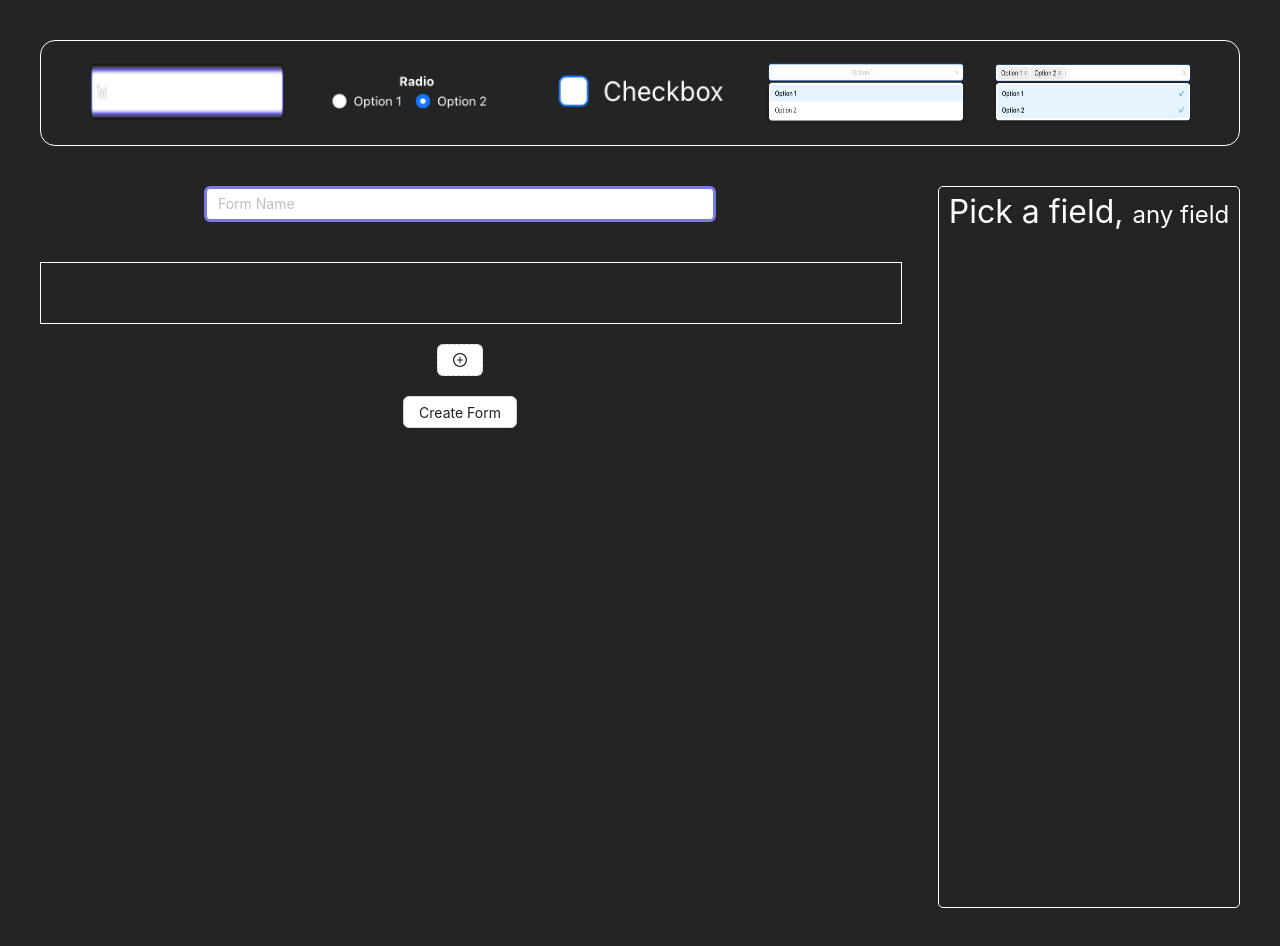
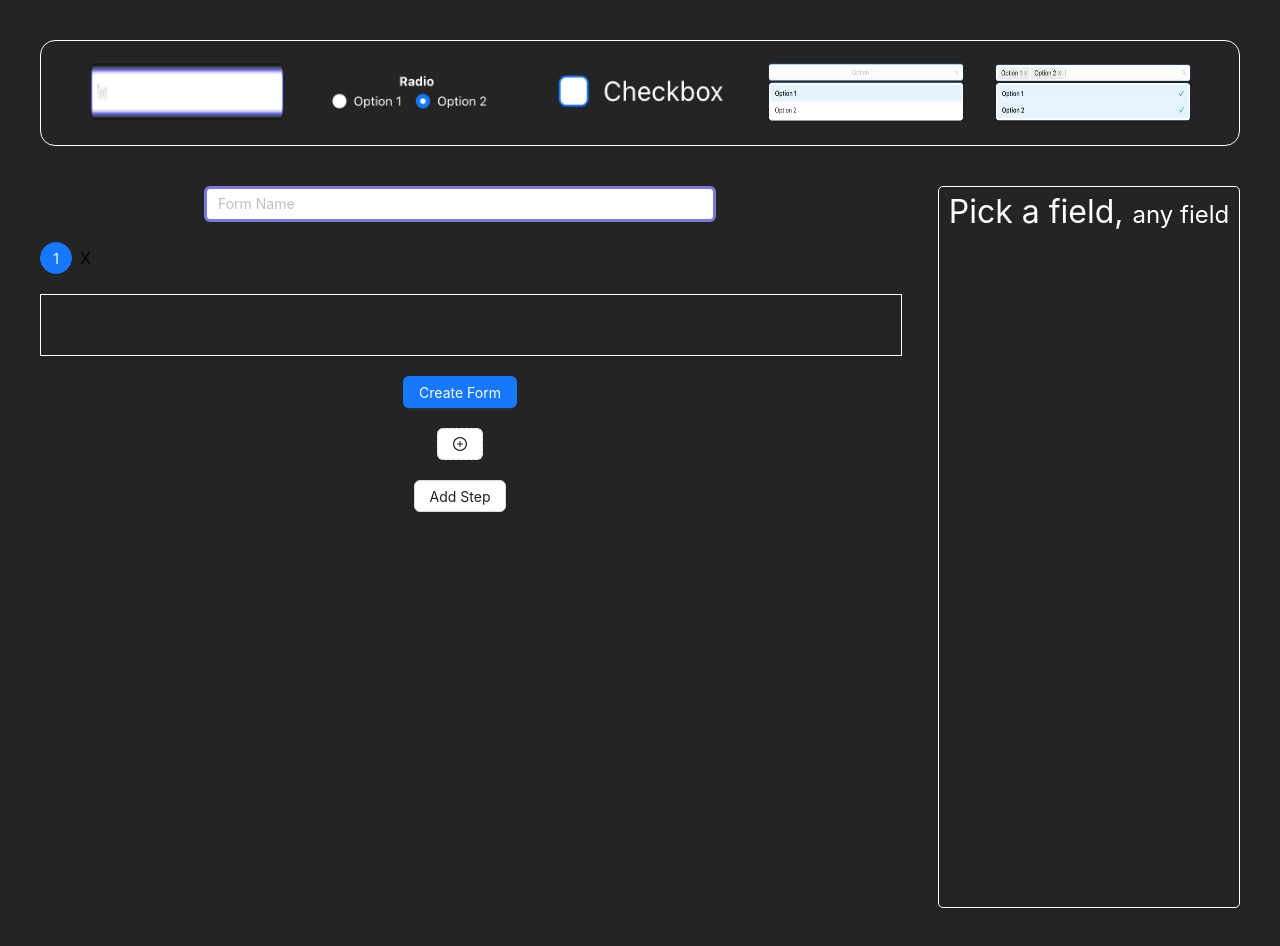
Before and after one commit to SPARTACUS5329/reg-form-cms-client, a React (Vite) app: page /create-form in a window 1280 px wide. Built offline with nearby package versions, Linux system fonts and the light colour scheme.

Commit message:
steps being created

```diff
--- a/src/components/EditWindow.tsx
+++ b/src/components/EditWindow.tsx
@@ -9,7 +9,6 @@ import {
 	Row as AntRow,
 	Select,
 	Typography,
-	Checkbox,
 } from "antd";
 import { elements, validators, widths } from "../utils/elements";
 import ExtraData from "./ExtraData";
@@ -23,7 +22,7 @@ function EditWindow({
 	setCurrentElement,
 }: {
 	currentElement: FormElement;
-	setCurrentForm: Dispatch<SetStateAction<FormRow[]>>;
+	setCurrentForm: Dispatch<SetStateAction<FormRow[][]>>;
 	setCurrentElement: Dispatch<SetStateAction<FormElement | undefined>>;
 }) {
 	const [currentElementType, setCurrentElementType] = useState<ElementType>(
@@ -33,7 +32,8 @@ function EditWindow({
 
 	const handleFinish = (values: FormElementParameters) => {
 		setCurrentForm((form) =>
-			form.map((row) => ({
+			form.map((step) =>
+				step.map((row) => ({
 					rowID: row.rowID,
 					elements: row.elements.map((element: FormElement) => {
 						if (element.name !== currentElement.name) return element;
@@ -42,17 +42,20 @@ function EditWindow({
 						return newElement;
 					}),
 				}))
+			)
 		);
 	};
 
 	const handleDelete = () => {
 		setCurrentForm((form) =>
-			form.map((row) => ({
+			form.map((step) =>
+				step.map((row) => ({
 					rowID: row.rowID,
 					elements: row.elements.filter(
 						(element: FormElement) => element.name !== currentElement.name
 					),
 				}))
+			)
 		);
 	};
 
--- /dev/null
+++ b/src/components/MultiStep.tsx
@@ -0,0 +1,60 @@
+import React, { Dispatch, SetStateAction } from "react";
+import { Button, Steps } from "antd";
+import { FormRow } from "../utils/types";
+import FormElement from "../utils/classes/FormElement";
+import generateFormSteps from "../utils/generateFormSteps";
+
+function MultiStep({
+	currentStep,
+	setCurrentStep,
+	currentForm,
+	setCurrentForm,
+	setCurrentElement,
+	handleSubmit,
+}: {
+	currentStep: number;
+	setCurrentStep: Dispatch<SetStateAction<number>>;
+	currentForm: FormRow[][];
+	setCurrentForm: Dispatch<SetStateAction<FormRow[][]>>;
+	setCurrentElement: Dispatch<SetStateAction<FormElement | undefined>>;
+	handleSubmit: () => Promise<void>;
+}) {
+	const steps = generateFormSteps(currentForm, setCurrentForm, setCurrentElement);
+
+	const nextStep = () => {
+		setCurrentStep(currentStep + 1);
+	};
+
+	const prevStep = () => {
+		setCurrentStep(currentStep - 1);
+	};
+
+	return (
+		<>
+			<Steps
+				current={currentStep}
+				items={steps.map((step) => ({ key: step.title, title: step.title }))}
+			/>
+			{steps[currentStep].content}
+			<div style={{ marginTop: "20px" }}>
+				{currentStep > 0 && (
+					<Button style={{ margin: "0 8px" }} onClick={prevStep}>
+						Previous
+					</Button>
+				)}
+				{currentStep < steps.length - 1 && (
+					<Button type="primary" onClick={nextStep}>
+						Next
+					</Button>
+				)}
+				{currentStep === steps.length - 1 && (
+					<Button type="primary" onClick={handleSubmit}>
+						Create Form
+					</Button>
+				)}
+			</div>
+		</>
+	);
+}
+
+export default MultiStep;
--- a/src/components/Row.tsx
+++ b/src/components/Row.tsx
@@ -13,7 +13,7 @@ function Row({
 	setCurrentElement,
 }: {
 	row: FormRow;
-	setCurrentForm: Dispatch<SetStateAction<FormRow[]>>;
+	setCurrentForm: Dispatch<SetStateAction<FormRow[][]>>;
 	setCurrentElement: Dispatch<SetStateAction<FormElement | undefined>>;
 }) {
 	// isOver is a stateful boolean used to check if an item is hovering
@@ -37,8 +37,10 @@ function Row({
 			Validation["NONE"],
 			false
 		);
-		setCurrentForm((currentForm) =>
-			currentForm.map((curr) =>
+		console.log(row.rowID);
+		setCurrentForm((steps) =>
+			steps.map((step) =>
+				step.map((curr) =>
 					curr.rowID === row.rowID
 						? {
 								rowID: curr.rowID,
@@ -46,6 +48,7 @@ function Row({
 								// eslint-disable-next-line no-mixed-spaces-and-tabs
 						  }
 						: curr
+				)
 			)
 		);
 	};
--- /dev/null
+++ b/src/components/Step.tsx
@@ -0,0 +1,29 @@
+import React, { Dispatch, SetStateAction } from "react";
+import { FormRow } from "../utils/types";
+import Row from "./Row";
+import FormElement from "../utils/classes/FormElement";
+
+function Step({
+	currentStep,
+	setCurrentForm,
+	setCurrentElement,
+}: {
+	currentStep: FormRow[];
+	setCurrentForm: Dispatch<SetStateAction<FormRow[][]>>;
+	setCurrentElement: Dispatch<SetStateAction<FormElement | undefined>>;
+}) {
+	return (
+		<div>
+			{currentStep.map((row, index: number) => (
+				<Row
+					key={index}
+					row={row}
+					setCurrentForm={setCurrentForm}
+					setCurrentElement={setCurrentElement}
+				/>
+			))}
+		</div>
+	);
+}
+
+export default Step;
--- a/src/pages/CreateForm.tsx
+++ b/src/pages/CreateForm.tsx
@@ -1,32 +1,46 @@
-import React, { useState } from "react";
+import React, { useEffect, useState } from "react";
 import { NotificationType, FormRow } from "../utils/types";
 import FormElement from "../utils/classes/FormElement";
 import { FormContext } from "../utils/FormContext";
-import { Button, Input, Typography } from "antd";
+import { Button, Input, Typography, Steps } from "antd";
 import axios from "../config/_axios";
 import openNotification from "../utils/openNotification";
 import Toolbar from "../components/Toolbar";
 import { PlusCircleOutlined } from "@ant-design/icons";
 import getNextID from "../utils/getNextID";
-import Row from "../components/Row";
 import EditWindow from "../components/EditWindow";
+import generateFormSteps from "../utils/generateFormSteps";
+import MultiStep from "../components/MultiStep";
 
 const { Text } = Typography;
 const rowIDGenerator = getNextID(0);
 
 function CreateForm() {
 	const [formName, setFormName] = useState<string>("");
-	const [currentForm, setCurrentForm] = useState<FormRow[]>([
+	const [currentStep, setCurrentStep] = useState<number>(0);
+	const [currentForm, setCurrentForm] = useState<FormRow[][]>([
+		[
 			{
 				rowID: 0,
 				elements: [],
 			},
+		],
 	]);
 	const [currentElement, setCurrentElement] = useState<FormElement>();
 
 	const handleNewRow = () => {
 		const newRowID = rowIDGenerator.next().value;
-		setCurrentForm((curr) => [...curr, { rowID: newRowID, elements: [] }]);
+		setCurrentForm((curr) => {
+			const temp = [...curr];
+			temp[temp.length - 1].push({ rowID: newRowID, elements: [] });
+			return temp;
+		});
+	};
+
+	const handleNewStep = () => {
+		// const newRowID = rowIDGenerator.next().value;
+		setCurrentForm((curr) => [...curr, []]);
+		setCurrentStep(currentStep + 1);
 	};
 
 	const handleSubmit = async () => {
@@ -34,15 +48,16 @@ function CreateForm() {
 			if (formName === "") {
 				return openNotification(NotificationType["ERROR"], "Invalid form name");
 			}
-			const result = await axios.post("/create-form", {
-				name: formName,
-				rows: currentForm,
-			});
-			if (result.data === "SUCCESS") {
-				setFormName("");
-				return openNotification(NotificationType["SUCCESS"], "Form created successfully");
-			}
-			return openNotification(NotificationType["ERROR"], "An error occurred");
+			console.log(currentForm);
+			// const result = await axios.post("/create-form", {
+			// 	name: formName,
+			// 	rows: currentForm,
+			// });
+			// if (result.data === "SUCCESS") {
+			// 	setFormName("");
+			// 	return openNotification(NotificationType["SUCCESS"], "Form created successfully");
+			// }
+			// return openNotification(NotificationType["ERROR"], "An error occurred");
 		} catch (error) {
 			console.error(error);
 		}
@@ -63,28 +78,24 @@ function CreateForm() {
 						}}
 						style={{ marginBottom: "20px", width: "40vw" }}
 					/>
-					{currentForm.map((row, index: number) => (
-						<Row
-							key={index}
-							row={row}
+					<MultiStep
+						currentStep={currentStep}
+						setCurrentStep={setCurrentStep}
+						currentForm={currentForm}
 						setCurrentForm={setCurrentForm}
 						setCurrentElement={setCurrentElement}
+						handleSubmit={handleSubmit}
 					/>
-					))}
 					<div className="vertical-center">
-						<div className="centered">
-							<Button
-								type="dashed"
-								onClick={handleNewRow}
-								style={{ marginTop: "20px" }}
-							>
+						<div className="centered" style={{ marginTop: "20px" }}>
+							<Button type="dashed" onClick={handleNewRow}>
 								<PlusCircleOutlined />
 							</Button>
 						</div>
-						<div className="centered">
-							<Button onClick={handleSubmit} style={{ marginTop: "20px" }}>
-								Create Form
-							</Button>
+						<div className="centered" style={{ marginTop: "20px", gap: "20px" }}>
+							<div>
+								<Button onClick={handleNewStep}>Add Step</Button>
+							</div>
 						</div>
 					</div>
 				</div>
--- a/src/utils/FormContext.ts
+++ b/src/utils/FormContext.ts
@@ -1,4 +1,4 @@
 import { createContext } from "react";
 import { FormRow } from "./types";
 
-export const FormContext = createContext<FormRow[]>([]);
+export const FormContext = createContext<FormRow[][]>([]);
--- /dev/null
+++ b/src/utils/classes/NewStepElement.tsx
@@ -0,0 +1,24 @@
+import { ElementType } from "../types";
+import FormElement from "./FormElement";
+
+class NewStepElement extends FormElement {
+	public elementType = ElementType["NEW_STEP"];
+
+	// public registerElement(): JSX.Element {
+	// 	return <Input className="form-input-1" placeholder={this.name} />;
+	// }
+
+	// public editableElement(
+	// 	setCurrentElement: Dispatch<SetStateAction<FormElement | undefined>>
+	// ): JSX.Element {
+	// 	return (
+	// 		<Input
+	// 			className="form-input-1"
+	// 			placeholder={this.name}
+	// 			onFocus={() => setCurrentElement(this)}
+	// 		/>
+	// 	);
+	// }
+}
+
+export default NewStepElement;
--- /dev/null
+++ b/src/utils/generateFormSteps.tsx
@@ -0,0 +1,25 @@
+import React, { Dispatch, SetStateAction } from "react";
+import Step from "../components/Step";
+import { FormRow } from "./types";
+import FormElement from "./classes/FormElement";
+
+const generateFormSteps = (
+	form: FormRow[][],
+	setCurrentForm: Dispatch<SetStateAction<FormRow[][]>>,
+	setCurrentElement: Dispatch<SetStateAction<FormElement | undefined>>
+) => {
+	return [
+		...form.map((step) => ({
+			title: "X",
+			content: (
+				<Step
+					currentStep={step}
+					setCurrentElement={setCurrentElement}
+					setCurrentForm={setCurrentForm}
+				/>
+			),
+		})),
+	];
+};
+
+export default generateFormSteps;
--- a/src/utils/polyMap.ts
+++ b/src/utils/polyMap.ts
@@ -3,6 +3,7 @@ import RadioElement from "./classes/RadioElement";
 import CheckboxElement from "./classes/CheckboxElement";
 import DropdownElement from "./classes/DropdownElement";
 import MultiSelectElement from "./classes/MultiSelectElement";
+import NewStepElement from "./classes/NewStepElement";
 
 const polyMap = {
 	"TEXT": TextElement,
@@ -10,6 +11,7 @@ const polyMap = {
 	"CHECKBOX": CheckboxElement,
 	"DROPDOWN": DropdownElement,
 	"MULTI_SELECT": MultiSelectElement,
+	"NEW_STEP": NewStepElement,
 };
 
 export default polyMap;
--- a/src/utils/types.ts
+++ b/src/utils/types.ts
@@ -7,6 +7,7 @@ export enum ElementType {
 	CHECKBOX = "CHECKBOX",
 	DROPDOWN = "DROPDOWN",
 	MULTI_SELECT = "MULTI_SELECT",
+	NEW_STEP = "NEW_STEP",
 }
 
 export enum Width {
--- a/src/utils/uiToFormObject.ts
+++ b/src/utils/uiToFormObject.ts
@@ -1,4 +1,3 @@
-import { Validation } from "./constants";
 import polyMap from "./polyMap";
 import { Form, FormElementParameters } from "./types";
 
```
Lines whose indentation alone changed are shown as unchanged.
